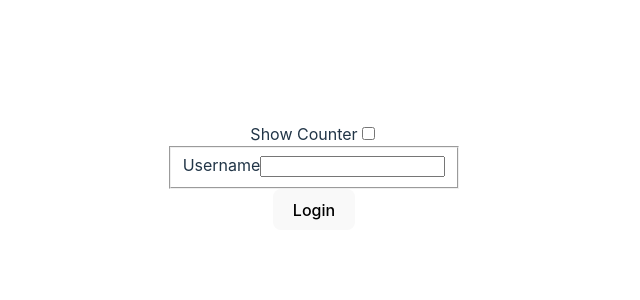
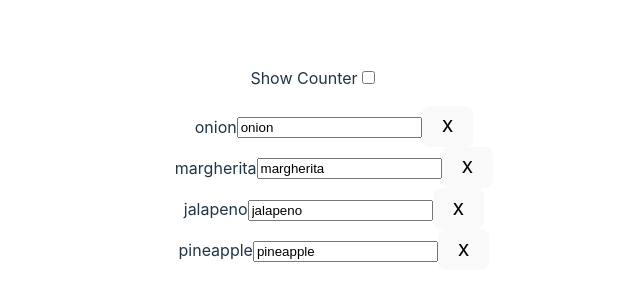
Before and after one commit to princekumarg/react_vite, a React (Vite) app: page / in a window 1280 px wide. Shown: the part 224-524 px from the top of the page, without its empty margins (326-966 px from the left). Built offline with nearby package versions, Linux system fonts and the light colour scheme.

Commit message:
day6 commit

```diff
--- a/src/App.jsx
+++ b/src/App.jsx
@@ -8,7 +8,7 @@ import "./App.css";
 import { useEffect } from "react";
 import useLocalStorage from "./useLocalStorage";
 import Header from "./header";
-//import FruitBasket from "./FruitBasket";
+import FruitBasket from "./FruitBasket";
 //import MemoEx from "./MemoEx";
 
 function App() {
@@ -58,14 +58,14 @@ function App() {
         {/*<Stopwatch />*/}
         {/*<KittyGallery />*/}
       {/*<KittyGallery />*/ }
-        <form action="" onSubmit={submitForm}>
+        {/*<form action="" onSubmit={submitForm}>
           <fieldset>
             <label htmlFor="username">Username</label>
             <input type="text" id="username" value={username} onChange={(e) => setUsername(e.target.value)} />
           </fieldset>
           <button type="submit">Login</button>
-        </form>
-        {/* <FruitBasket /> */}
+        </form>*/}
+        <FruitBasket />
         {/*<MemoEx />*/}
       </main>
     </>
--- /dev/null
+++ b/src/FruitBasket.jsx
@@ -0,0 +1,28 @@
+import React from "react";
+import { useState } from "react";
+
+const pizzaToppings = [
+  { id: "z", topping: "onion" },
+  { id: "x", topping: "margherita" },
+  { id: "c", topping: "jalapeno" },
+  { id: "v", topping: "pineapple" },
+];
+export default function FruitBasket() {
+  const [listedToppings, setListedToppings] = useState(pizzaToppings);
+
+  function removeTopping(item) {
+    setListedToppings(listedToppings.filter((topping) => topping !== item));
+  }
+
+  return (
+    <ul>
+      {listedToppings.map((item, index) => (
+        <li key={item.id}>
+          <label htmlFor={item.topping}>{item.topping}</label>
+          <input type="text" name={item.topping} id={item.id} defaultValue={item.topping} />
+          <button onClick={() => removeTopping(item)}>X</button>
+        </li>
+      ))}
+    </ul>
+  );
+}
```
